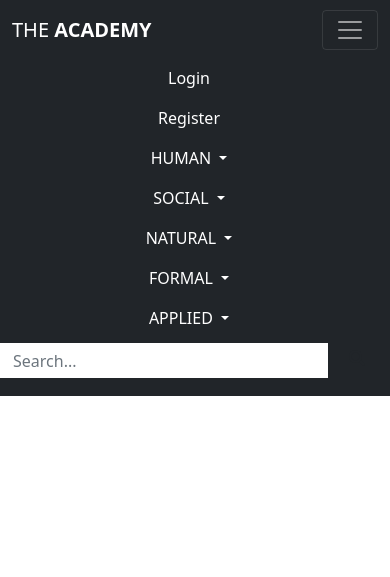
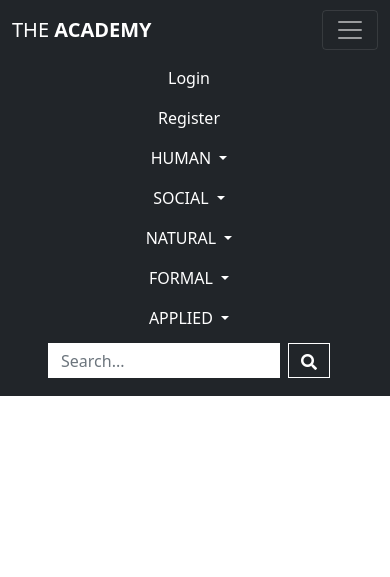
Before and after one commit to trdownie/the-academy, a Django app: page / in a window 390 px wide, after a click that opens the changed part. Shown: the top 577 px of the page. Run offline with Django 3.2, Linux system fonts and the light colour scheme.

Commit message:
Replaced some CSS with Bootstrap classes

```diff
--- a/static/css/base.css
+++ b/static/css/base.css
@@ -37,7 +37,7 @@ a {
     text-align: center;
 }
 
-#search-btn, .form-control {
+#search-btn-main, #search-btn-mobile, .form-control {
     height: 35px;
     margin-top: 5px;
     border-radius: 0;
@@ -45,11 +45,11 @@ a {
     border-color: white;
 }
 
-#magnifying-glass {
+#magnifying-glass-main, #magnifying-glass-mobile {
     size: 200px;
 }
 
-#search-btn:hover {
+#search-btn-main:hover, #search-btn-mobile:hover {
     color: black;
     border-color: black;
     background-color: white;
@@ -116,17 +116,7 @@ a {
     justify-content: center;
 }
 
-@media screen and (min-width: 768px){
-    #mobile-logo, #mobile-search, #mobile-login, #mobile-register,
-    #mobile-profile, #mobile-logout {
-        display: none;
-    }
-}
-
 @media screen and (max-width: 767px){
-    #top-bar {
-        display: none;
-    }
     #mobile-logo {
         font-size: 20px;
     }
--- a/templates/base.html
+++ b/templates/base.html
@@ -49,7 +49,7 @@
     <body>
         <!-- Navigation -->
         <!-- Main Top Bar: Larger Screens -->
-        <div class="container-fluid bg-dark" id="top-bar">
+        <div class="container-fluid bg-dark d-none d-md-block" id="top-bar">
             <div class="row">
                 <!-- Main Logo: Larger Screens -->
                 <div id="logo-main" class="col-3 col-lg-4">
@@ -59,8 +59,8 @@
                 <div class="col-6 col-lg-4">
                     <form class="d-flex">
                         <input class="form-control me-2" type="search" placeholder="Search..." aria-label="Search">
-                        <button id="search-btn" class="btn" type="submit">
-                            <i class="fas fa-search" id="magnifying-glass"></i>
+                        <button id="search-btn-main" class="btn" type="submit">
+                            <i class="fas fa-search" id="magnifying-glass-main"></i>
                         </button>
                     </form>
                 </div>
@@ -91,7 +91,7 @@
             <div class="container-fluid">
                 <!-- Mobile Only Logo: Small Screens -->
                 <div id="mobile-logo" class="justify-content-start">
-                    <a class="uppercase white-text" href="#">The <strong>Academy</strong></a>
+                    <a class="uppercase white-text d-md-none" href="#">The <strong>Academy</strong></a>
                 </div>
                 <!-- Mobile Only Hamburger Icon: Small Screens -->
                 <div class="justify-content-end">
@@ -104,17 +104,17 @@
                     <ol class="navbar-nav flex-grow-1">
                         <!-- Mobile Only Additional Links: Small Screens (dropdown) -->
                         {% if request.user.is_authenticated %}
-                            <li id="mobile-profile" class="nav-item">
+                            <li id="mobile-profile" class="nav-item d-md-none">
                                 <a id="mobile-profile-link" class="nav-link" href="">Profile</a>
                             </li>
-                            <li id="mobile-logout" class="nav-item">
+                            <li id="mobile-logout" class="nav-item d-md-none">
                                 <a id="mobile-logout-link" class="nav-link" href="{% url 'account_logout' %}">Logout</a>
                             </li>
                         {% else %}
-                            <li id="mobile-login" class="nav-item">
+                            <li id="mobile-login" class="nav-item d-md-none">
                                 <a id="mobile-login-link" class="nav-link" href="{% url 'account_login' %}">Login</a>
                             </li>
-                            <li id="mobile-register" class="nav-item">
+                            <li id="mobile-register" class="nav-item d-md-none">
                                 <a id="mobile-register-link" class="nav-link" href="{% url 'account_signup' %}">Register</a>
                             </li>
                         {% endif %}
@@ -194,11 +194,11 @@
                             </ul>
                         </li>
                         <!-- Mobile Only Search Bar: Small Screens (dropdown) -->
-                        <li id="mobile-search">
+                        <li id="mobile-search" class="mx-5 d-md-none">
                             <form class="d-flex">
                                 <input class="form-control me-2" type="search" placeholder="Search..." aria-label="Search">
-                                <button class="btn" type="submit">
-                                    <i class="fas fa-search" id="magnifying-glass"></i>
+                                <button id="search-btn-mobile" class="btn" type="submit">
+                                    <i class="fas fa-search" id="magnifying-glass-mobile"></i>
                                 </button>
                             </form>
                         </li>
@@ -255,7 +255,7 @@
                     <!-- Action Button -->
                     <div class="row mb-3">
                         <div class="d-flex justify-content-center">
-                            <a class="nav-link black-text center" id="register-link-bottom" href="#">Register</a>
+                            <a class="nav-link black-text center" id="register-link-bottom" href="{% url 'account_signup' %}">Register</a>
                         </div>
                     </div>
                 </div>
```
